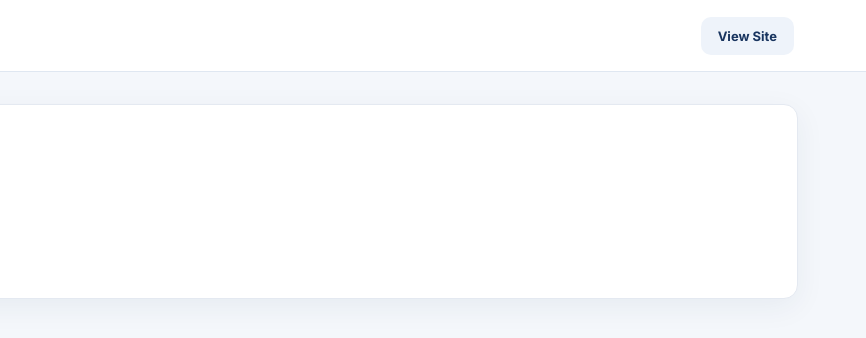
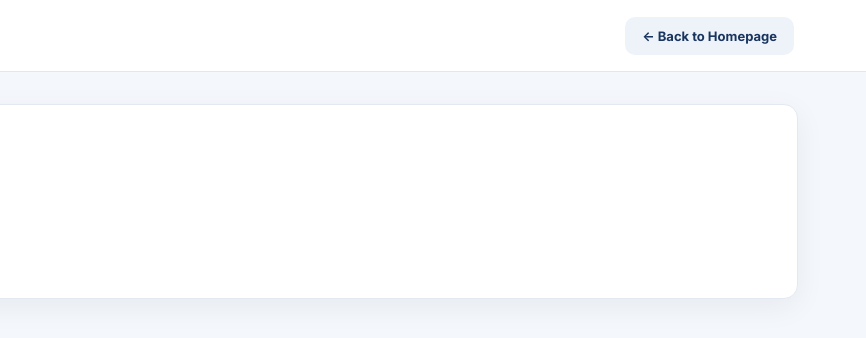
Before and after one commit to acc18-lab/AxomPrep, a website: page admin.html in a window 1280 px wide. Shown: the full height of the page, 414-1280 px from the left. Drawn offline with nearby package versions, Linux system fonts and the light colour scheme.

Commit message:
Add files via upload

```diff
--- a/admin.html
+++ b/admin.html
@@ -12,7 +12,7 @@
 </style>
 </head>
 <body>
-<header class="topbar"><a class="brand" href="index.html"><span class="brand-mark">A</span><span>Axom<span>Prep</span></span></a><div class="nav-actions"><a class="btn ghost" href="/">View Site</a><span id="adminHeaderAccount" class="small" aria-live="polite"></span><button class="btn primary hidden" id="logoutBtn" type="button">Logout</button></div></header>
+<header class="topbar"><a class="brand" href="index.html"><span class="brand-mark">A</span><span>Axom<span>Prep</span></span></a><div class="nav-actions"><a class="btn ghost" href="/" aria-label="Return to AxomPrep homepage">← Back to Homepage</a><span id="adminHeaderAccount" class="small" aria-live="polite"></span><button class="btn primary hidden" id="logoutBtn" type="button">Logout</button></div></header>
 <main class="admin-shell">
 <div id="authState" class="admin-panel"><h2>Admin access</h2><p id="authMessage">Checking your account…</p><button class="btn primary" id="loginAdmin" type="button">Login</button></div>
 <div id="adminApp" class="hidden">
```
